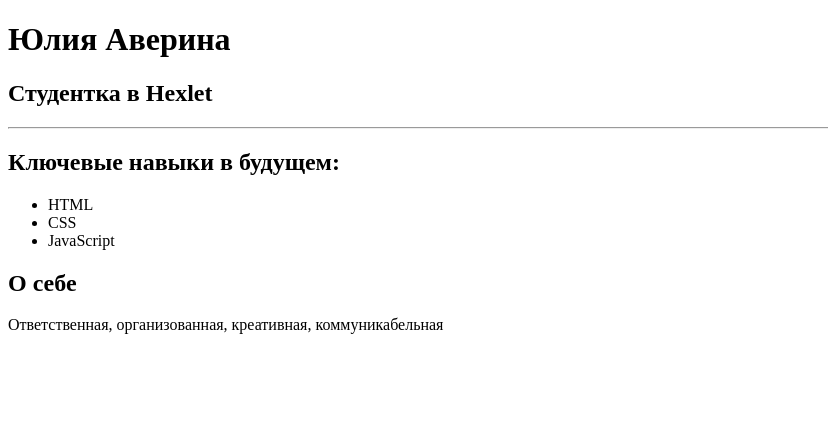
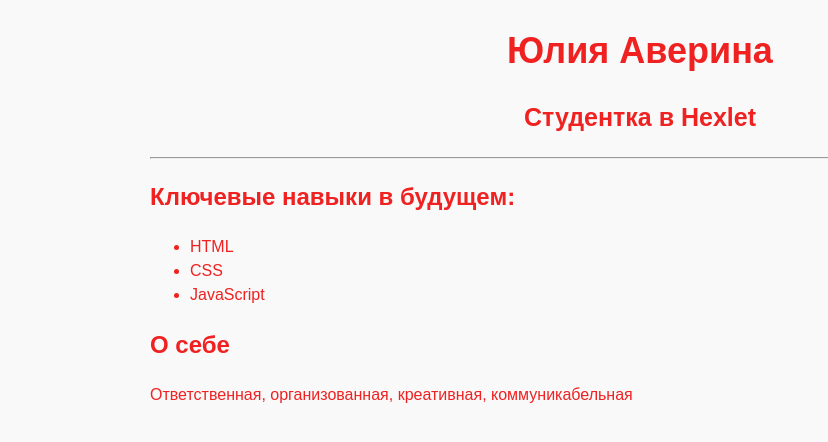
Before and after one commit to JuliyaAv/JuliyaAV, a plain HTML site: page index.html in a window 1280 px wide. Shown: the whole page, without its empty margins (0-828 px from the left). Drawn offline with Linux system fonts and the light colour scheme.

Commit message:
Update index.html

```diff
--- a/index.html
+++ b/index.html
@@ -5,7 +5,7 @@
     <meta http-equiv="X-UA-Compatible" content="IE=edge">
     <meta name="viewport" content="width=device-width, initial-scale=1.0">
     <title>О себе</title>
-    <link rel="stylesheet" href="main.style.css">
+    <link rel="stylesheet" href="style.css">
 </head>
 <body>
     <main>
```
